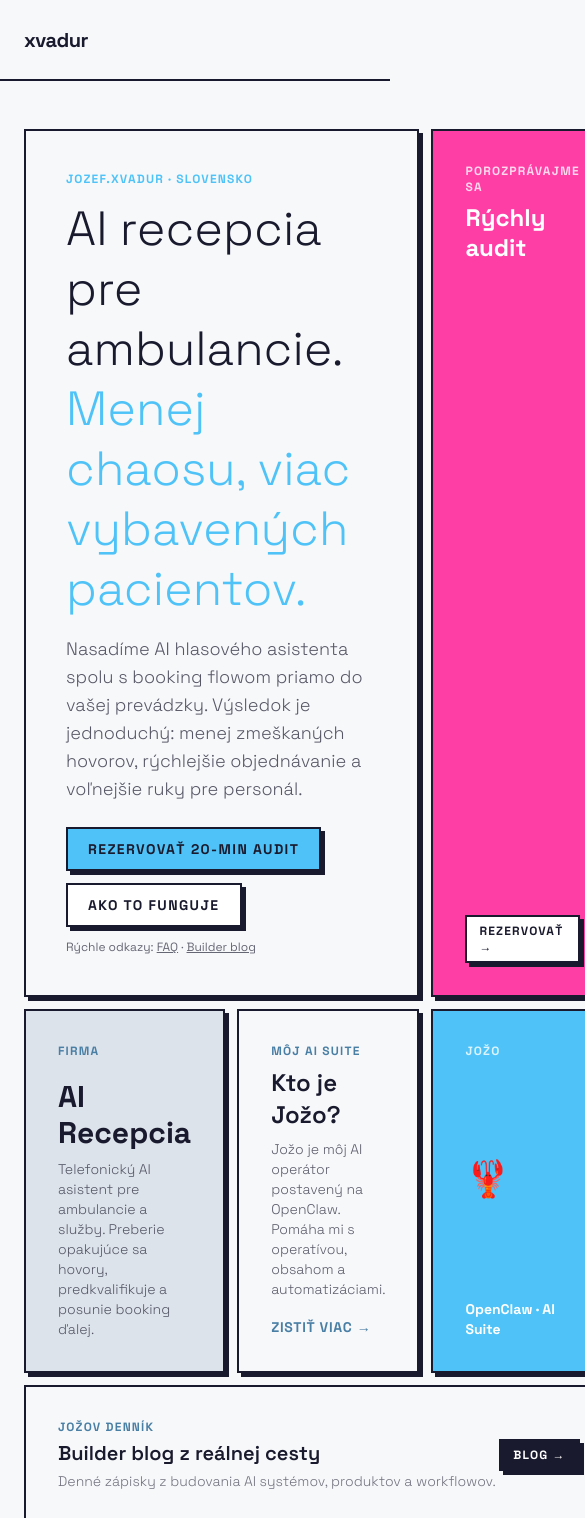
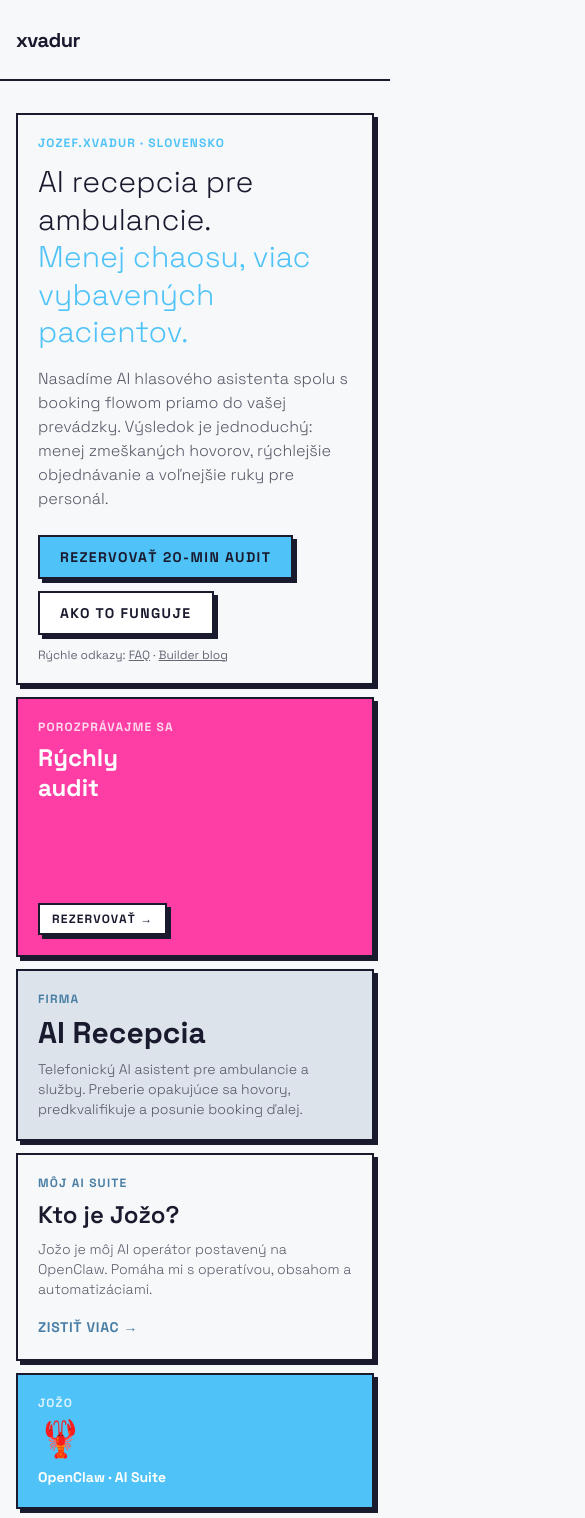
Before and after one commit to xvadur/Jozef, an Astro site: page / in a window 390 px wide. Shown: the top 1518 px of the page, 585 px wide, since content can reach past the window. Built offline with nearby package versions, Linux system fonts and the light colour scheme; Astro itself is replaced by a stand-in of ours; some icons are missing.

Commit message:
feat: mobile-optimize homepage hero grid and prevent horizontal overflow

```diff
--- a/src/components/Header.astro
+++ b/src/components/Header.astro
@@ -16,7 +16,7 @@ const navLinks = [
   role="banner"
 >
   <nav
-    class="max-w-7xl mx-auto flex items-center justify-between px-6 py-4"
+    class="max-w-7xl mx-auto flex items-center justify-between px-4 sm:px-6 py-4"
     aria-label="Main navigation"
   >
     <!-- Logo -->
--- a/src/components/home/HeroGrid.astro
+++ b/src/components/home/HeroGrid.astro
@@ -3,32 +3,29 @@ import BrutalistButton from "../ui/BrutalistButton.astro";
 import AnimatedBlock from "../ui/AnimatedBlock.tsx";
 ---
 
-<section class="max-w-7xl mx-auto px-6 py-12">
+<section class="max-w-7xl mx-auto px-4 sm:px-6 py-8 md:py-12 overflow-x-clip">
   <!-- Asymmetric grid -->
-  <div
-    class="hero-grid grid gap-3"
-    style="grid-template-columns: 1fr 1fr 280px; grid-template-rows: auto auto auto;"
-  >
+  <div class="hero-grid grid gap-3 grid-cols-1 md:grid-cols-2 xl:grid-cols-[1fr_1fr_280px]">
     <!-- Hero block: col 1-2, row 1 -->
-    <AnimatedBlock client:load delay={0} className="col-span-2">
+    <AnimatedBlock client:load delay={0} className="col-span-1 md:col-span-2 xl:col-span-2 min-w-0">
       <div
-        class="p-10 flex flex-col justify-between min-h-[260px] h-full"
+        class="p-5 md:p-10 flex flex-col justify-between min-h-[220px] md:min-h-[260px] h-full min-w-0"
         style="border: var(--border-brutal); box-shadow: var(--shadow-brutal); background-color: var(--color-bg);"
       >
         <div>
           <p class="text-xs font-bold uppercase tracking-widest mb-3" style="color: var(--color-blue);">
             jozef.xvadur · Slovensko
           </p>
-          <h1 class="text-5xl font-light leading-tight mb-4" style="color: var(--color-text);">
+          <h1 class="text-3xl md:text-5xl font-light leading-tight mb-4" style="color: var(--color-text);">
             AI recepcia pre ambulancie.<br />
             <span style="color: var(--color-blue);">Menej chaosu, viac vybavených pacientov.</span>
           </h1>
-          <p class="text-lg font-light max-w-xl" style="color: var(--color-text); opacity: 0.72;">
+          <p class="text-base md:text-lg font-light max-w-xl" style="color: var(--color-text); opacity: 0.72;">
             Nasadíme AI hlasového asistenta spolu s booking flowom priamo do vašej prevádzky.
             Výsledok je jednoduchý: menej zmeškaných hovorov, rýchlejšie objednávanie a voľnejšie ruky pre personál.
           </p>
         </div>
-        <div class="flex gap-3 mt-6 flex-wrap">
+        <div class="hero-ctas flex gap-3 mt-6 flex-wrap">
           <BrutalistButton href="https://cal.com/xvadur" variant="blue" size="md" target="_blank">
             Rezervovať 20-min audit
           </BrutalistButton>
@@ -47,7 +44,7 @@ import AnimatedBlock from "../ui/AnimatedBlock.tsx";
     <!-- Book a Call block: col 3, row 1 -->
     <AnimatedBlock client:load delay={0.1}>
       <div
-        class="p-8 flex flex-col items-start justify-between min-h-[260px] h-full"
+        class="p-5 md:p-8 flex flex-col items-start justify-between min-h-[260px] h-full"
         style="border: var(--border-brutal); box-shadow: var(--shadow-brutal); background-color: #FF3EA5;"
       >
         <div>
@@ -73,7 +70,7 @@ import AnimatedBlock from "../ui/AnimatedBlock.tsx";
     <!-- Service block: col 1, row 2 -->
     <AnimatedBlock client:load delay={0.2}>
       <div
-        class="p-8 flex flex-col justify-between h-full"
+        class="p-5 md:p-8 flex flex-col justify-between h-full"
         style="border: var(--border-brutal); box-shadow: var(--shadow-brutal); background-color: var(--color-silver);"
       >
         <p class="text-xs font-bold uppercase tracking-widest mb-2" style="color: var(--color-blue-deep);">
@@ -92,7 +89,7 @@ import AnimatedBlock from "../ui/AnimatedBlock.tsx";
     <!-- What is Jožo block: col 2, row 2 -->
     <AnimatedBlock client:load delay={0.3}>
       <div
-        class="p-8 flex flex-col justify-between h-full"
+        class="p-5 md:p-8 flex flex-col justify-between h-full"
         style="border: var(--border-brutal); box-shadow: var(--shadow-brutal); background-color: var(--color-bg);"
       >
         <p class="text-xs font-bold uppercase tracking-widest mb-2" style="color: var(--color-blue-deep);">
@@ -114,7 +111,7 @@ import AnimatedBlock from "../ui/AnimatedBlock.tsx";
     <!-- Jožo teaser block: col 3, row 2 -->
     <AnimatedBlock client:load delay={0.4}>
       <div
-        class="p-8 flex flex-col justify-between h-full"
+        class="p-5 md:p-8 flex flex-col justify-between h-full"
         style="border: var(--border-brutal); box-shadow: var(--shadow-brutal); background-color: var(--color-blue);"
       >
         <p class="text-xs font-bold uppercase tracking-widest mb-2 text-white opacity-80">
@@ -128,9 +125,9 @@ import AnimatedBlock from "../ui/AnimatedBlock.tsx";
     </AnimatedBlock>
 
     <!-- Blog teaser: full width, row 3 -->
-    <AnimatedBlock client:load delay={0.5} className="col-span-3">
+    <AnimatedBlock client:load delay={0.5} className="col-span-1 md:col-span-2 xl:col-span-3 min-w-0">
       <div
-        class="p-8 flex items-center justify-between h-full"
+        class="p-5 md:p-8 flex items-center justify-between h-full"
         style="border: var(--border-brutal); box-shadow: var(--shadow-brutal); background-color: var(--color-bg);"
       >
         <div>
@@ -293,23 +290,18 @@ import AnimatedBlock from "../ui/AnimatedBlock.tsx";
 </section>
 
 <style>
+  .hero-grid > * {
+    min-width: 0;
+  }
+
   @media (max-width: 768px) {
-    .hero-grid {
-      grid-template-columns: 1fr !important;
+    .hero-ctas > * {
+      width: 100%;
+      justify-content: center;
     }
-    .hero-grid > div {
-      grid-column: span 1 !important;
-    }
+
     .trust-grid {
       grid-template-columns: 1fr !important;
     }
   }
-  @media (min-width: 769px) and (max-width: 1024px) {
-    .hero-grid {
-      grid-template-columns: 1fr 1fr !important;
-    }
-    .trust-grid {
-      grid-template-columns: 1fr 1fr 1fr !important;
-    }
-  }
 </style>
--- a/src/styles/global.css
+++ b/src/styles/global.css
@@ -34,6 +34,7 @@ html {
 body {
   min-height: 100vh;
   background-color: var(--color-bg);
+  overflow-x: hidden;
 }
 
 /* Accessibility: Skip to content */
```
